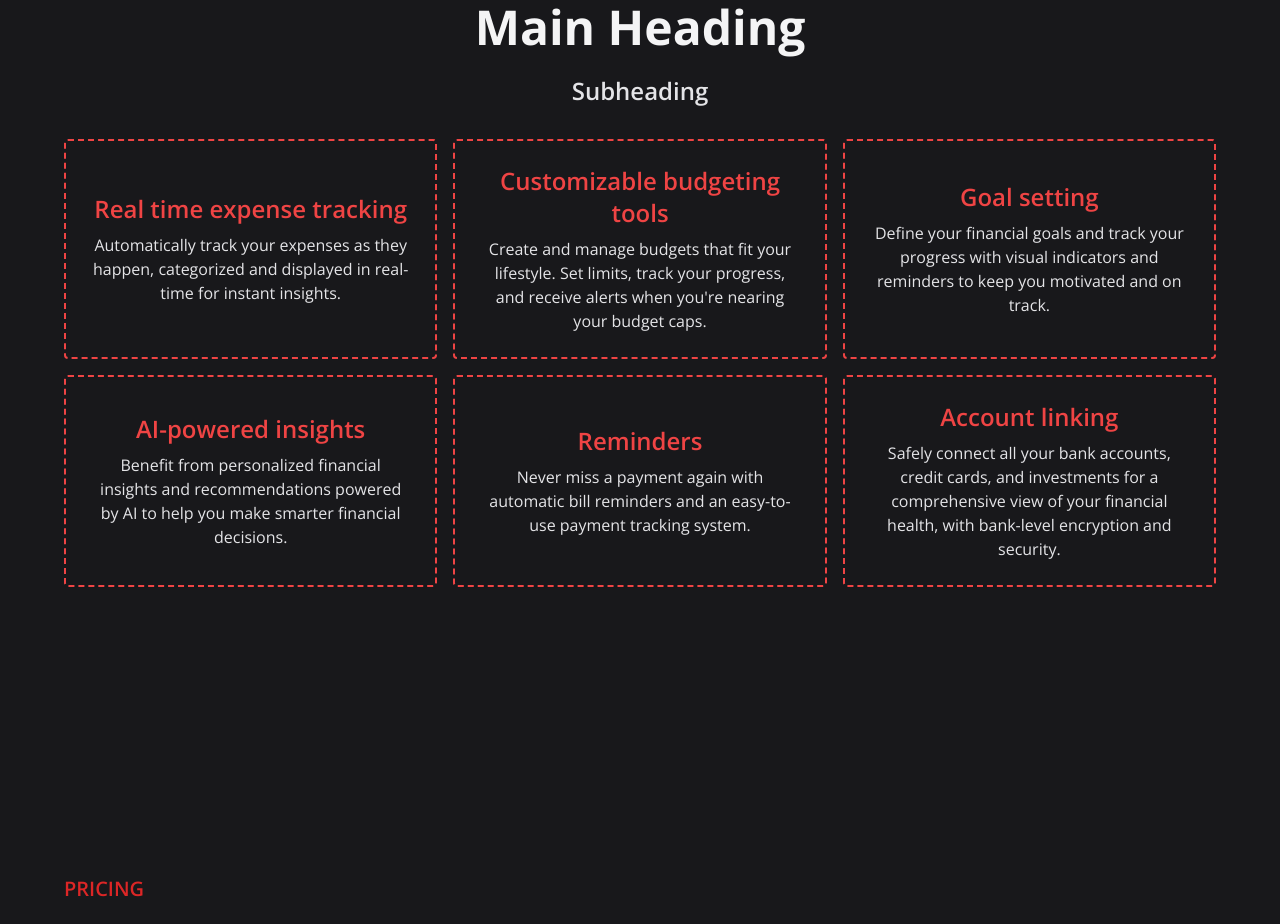
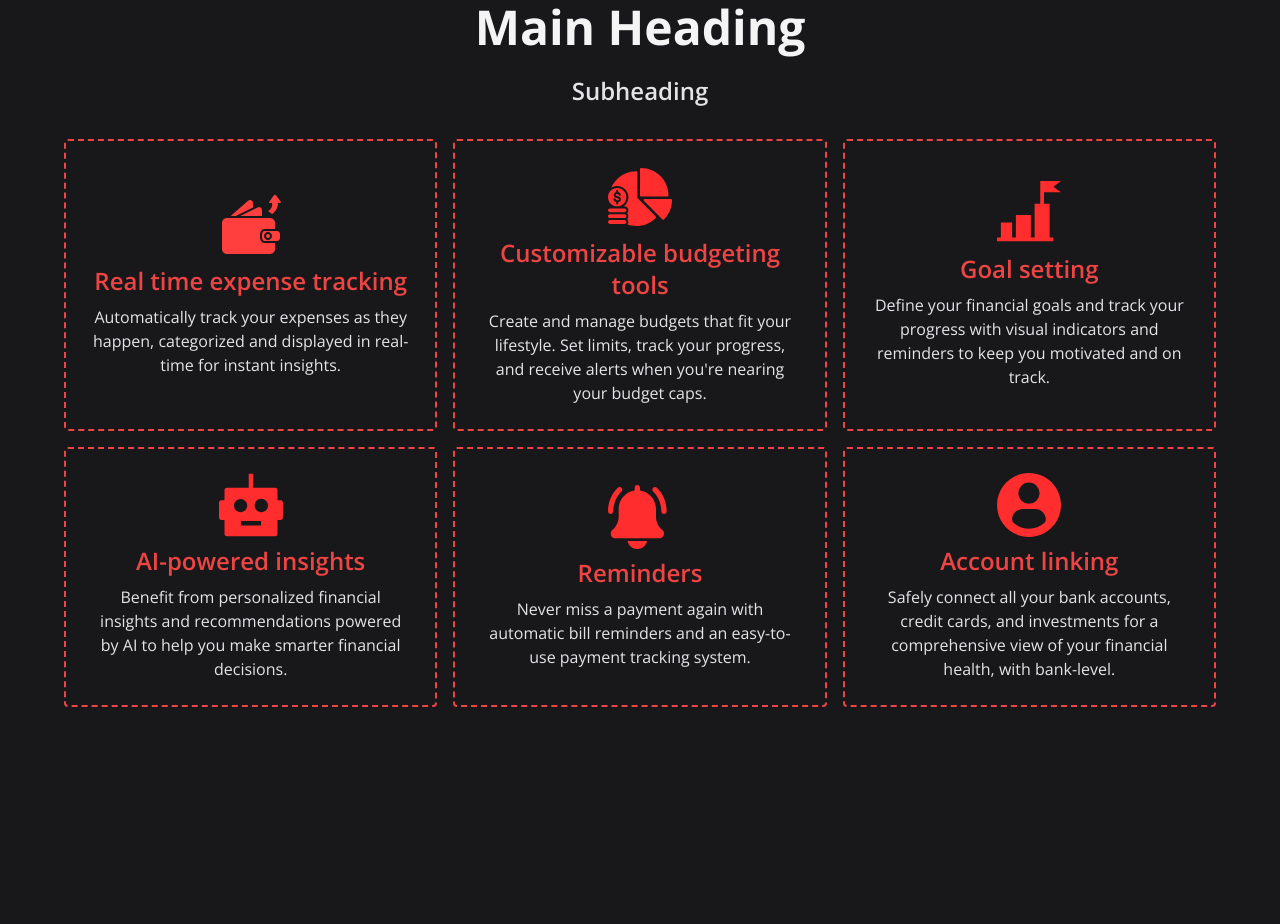
Before and after one commit to jeetbhow/prism-website, a website built with Vite: page index.html in a window 1280 px wide. Shown: the part 1374-2298 px from the top of the page. Built offline with nearby package versions, Linux system fonts and the light colour scheme; no server answers.

Commit message:
chore:Add icons to features cards

```diff
--- a/index.html
+++ b/index.html
@@ -106,6 +106,7 @@
         <!-- Features Grid -->
         <div class="my-8 grid grid-cols-3 gap-4">
           <div class="feature-card">
+            <img src="expenses.svg" alt="" width="64" />
             <h3 class="text-2xl font-semibold text-red-500">
               Real time expense tracking
             </h3>
@@ -115,6 +116,7 @@
             </p>
           </div>
           <div class="feature-card">
+            <img src="budget.svg" alt="" width="64" />
             <h3 class="text-2xl font-semibold text-red-500">
               Customizable budgeting tools
             </h3>
@@ -125,6 +127,7 @@
             </p>
           </div>
           <div class="feature-card">
+            <img src="goal.svg" alt="" width="64" />
             <h3 class="text-2xl font-semibold text-red-500">Goal setting</h3>
             <p class="text-zinc-200">
               Define your financial goals and track your progress with visual
@@ -132,6 +135,7 @@
             </p>
           </div>
           <div class="feature-card">
+            <img src="robot.svg" alt="" width="64" />
             <h3 class="text-2xl font-semibold text-red-500">
               AI-powered insights
             </h3>
@@ -141,6 +145,7 @@
             </p>
           </div>
           <div class="feature-card">
+            <img src="bell.svg" alt="" width="64" />
             <h3 class="text-2xl font-semibold text-red-500">Reminders</h3>
             <p class="text-zinc-200">
               Never miss a payment again with automatic bill reminders and an
@@ -148,11 +153,12 @@
             </p>
           </div>
           <div class="feature-card">
+            <img src="account.svg" alt="" width="64" />
             <h3 class="text-2xl font-semibold text-red-500">Account linking</h3>
             <p class="text-zinc-200">
               Safely connect all your bank accounts, credit cards, and
               investments for a comprehensive view of your financial health,
-              with bank-level encryption and security.
+              with bank-level.
             </p>
           </div>
         </div>
```
Also changed, not shown: public/account.svg (added), public/bell.svg (added), public/budget.svg (added), public/expenses.svg (added), public/goal.svg (added), public/robot.svg (added).
